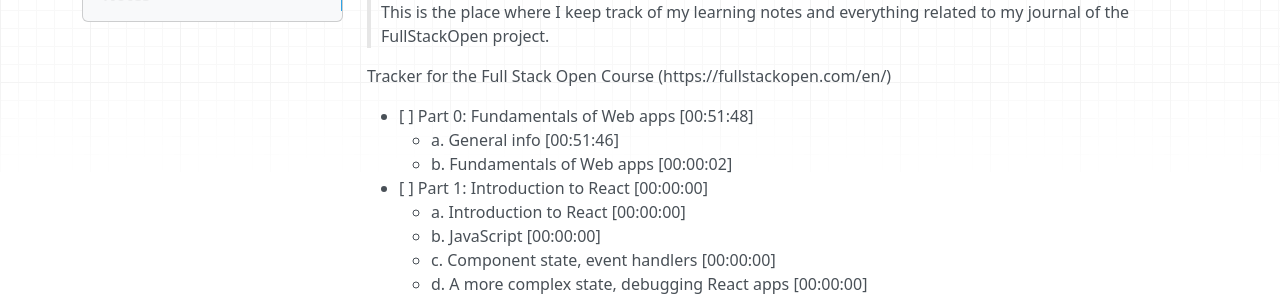
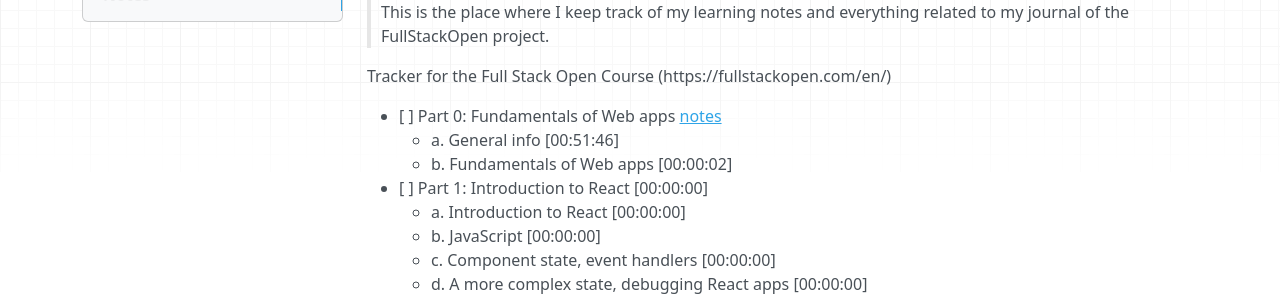
Before and after one commit to Tongxin-Sun/full_stack_open, an MkDocs documentation site: the page built from docs/FullStackOpen/index.md, in a window 1280 px wide and 900 px high. Shown: the part 134-434 px from the top of the window. Built offline with MkDocs 1.6.1, drawn with Linux system fonts in a browser that asks for light colours; nearby versions of some CDN libraries.

Commit message:
placeholder

```diff
--- a/docs/FullStackOpen/index.md
+++ b/docs/FullStackOpen/index.md
@@ -4,7 +4,7 @@
 
 Tracker for the Full Stack Open Course (https://fullstackopen.com/en/)
 
-- [ ] Part 0: Fundamentals of Web apps [00:51:48]
+- [ ] Part 0: Fundamentals of Web apps [notes](part0.md)
     - a. General info [00:51:46]
     - b. Fundamentals of Web apps [00:00:02]
 - [ ] Part 1: Introduction to React [00:00:00]
```
Also changed, not shown: docs/FullStackOpen/part0.md (+2 -0 lines), site/index.html.
